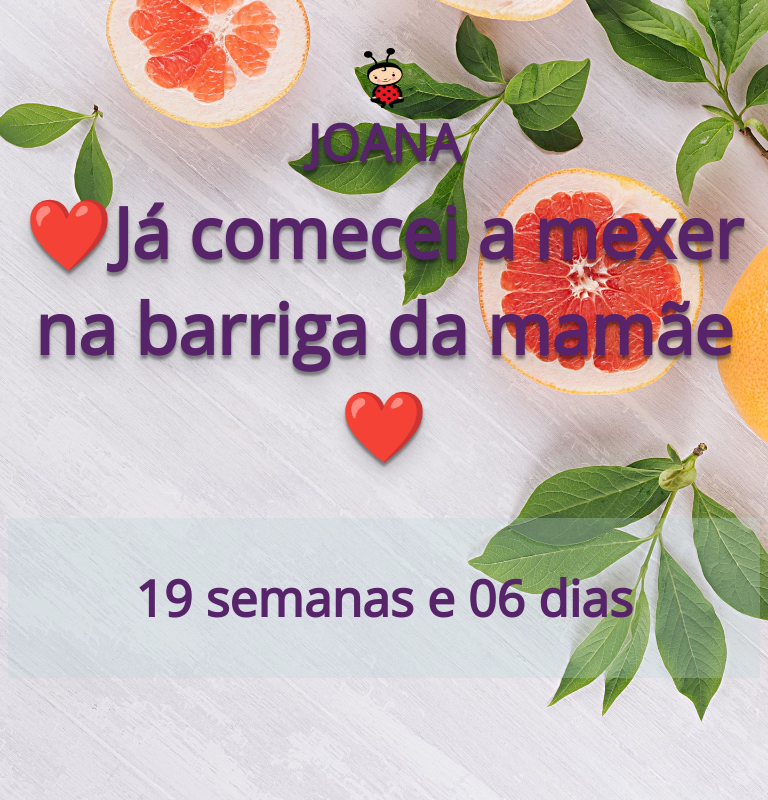
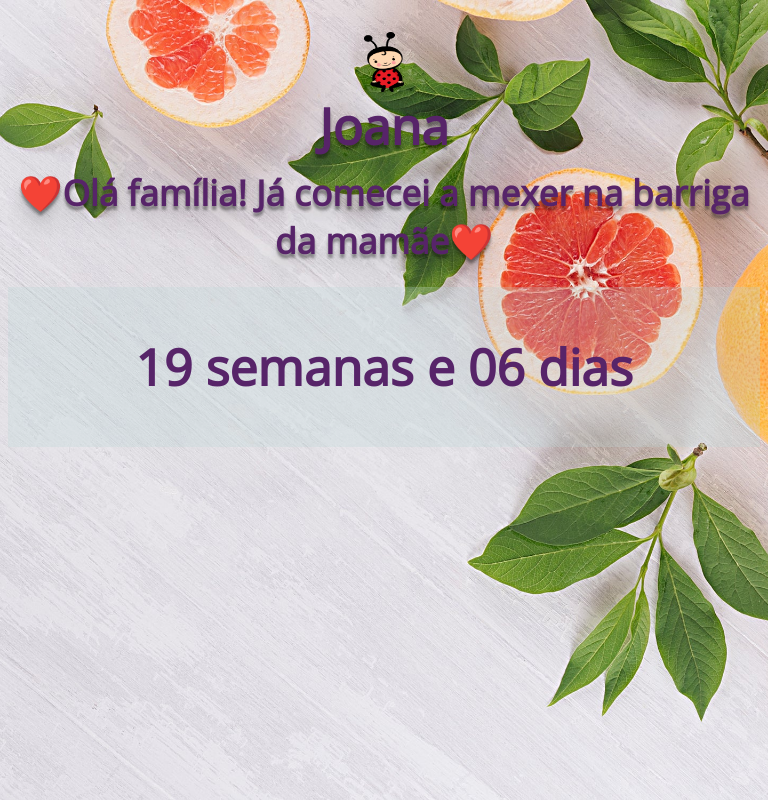
Before and after one commit to raphatapi/joana, a plain HTML site: page index.html in a window 768 px wide. Drawn offline with nearby package versions, Linux system fonts and the light colour scheme.

Commit message:
small media

```diff
--- a/index.html
+++ b/index.html
@@ -17,8 +17,8 @@
     </video> -->
     <div class="content">
         <div id="header">
-            <img src="./pngwing.com.png" height="60" width="40"><h2>JOANA</h2>
-            <h1>❤️Já comecei a mexer na barriga da mamãe❤️</h1>
+            <img src="./pngwing.com.png" height="60" width="40"><h2>Joana</h2>
+            <h1>❤️Olá família! Já comecei a mexer na barriga da mamãe❤️</h1>
         </div>
         <div id="wrapper">
             <div id="clock"></div>
--- a/style.css
+++ b/style.css
@@ -89,7 +89,7 @@ h2 {
 }
 
 /* Extra small devices (portrait phones, less than 576px) */
-@media (max-width: 400px) {
+@media (max-width: 480px) {
 
     .content {
         position: fixed;
@@ -109,14 +109,14 @@ h2 {
 
 }
 
-@media only screen and (min-device-width: 481px) and (max-device-width: 900px) {
+@media only screen and (min-device-width: 481px) and (max-device-width: 1000px) {
 
     #header {
-        margin-top: 5vh;
+        margin-top: 3vh;
     }
 
     h1 {
-        font-size: 70px;
+        font-size: 2.2rem;
         margin-top: 1%;
     }
 
```
